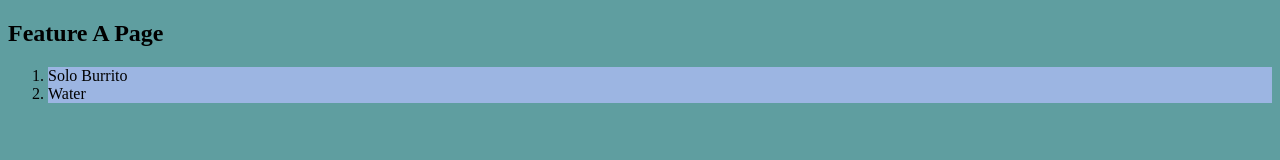
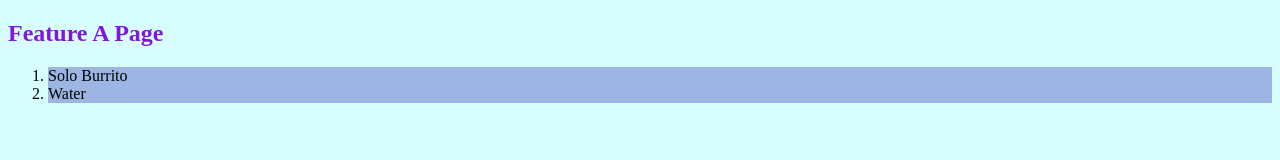
Before and after one commit to anagomezbe/repository_1, a plain HTML site: page file_a.html in a window 1280 px wide. Drawn offline with Linux system fonts and the light colour scheme.

Commit message:
added h2 styling

```diff
--- a/styles.css
+++ b/styles.css
@@ -1,6 +1,7 @@
 body {
-    background-color: cadetblue;
+    background-color: rgb(216, 254, 255);
 }
 li {
     background-color: rgb(156, 181, 226);
 }
+h2 {color: rgb(129, 22, 223);}
```
